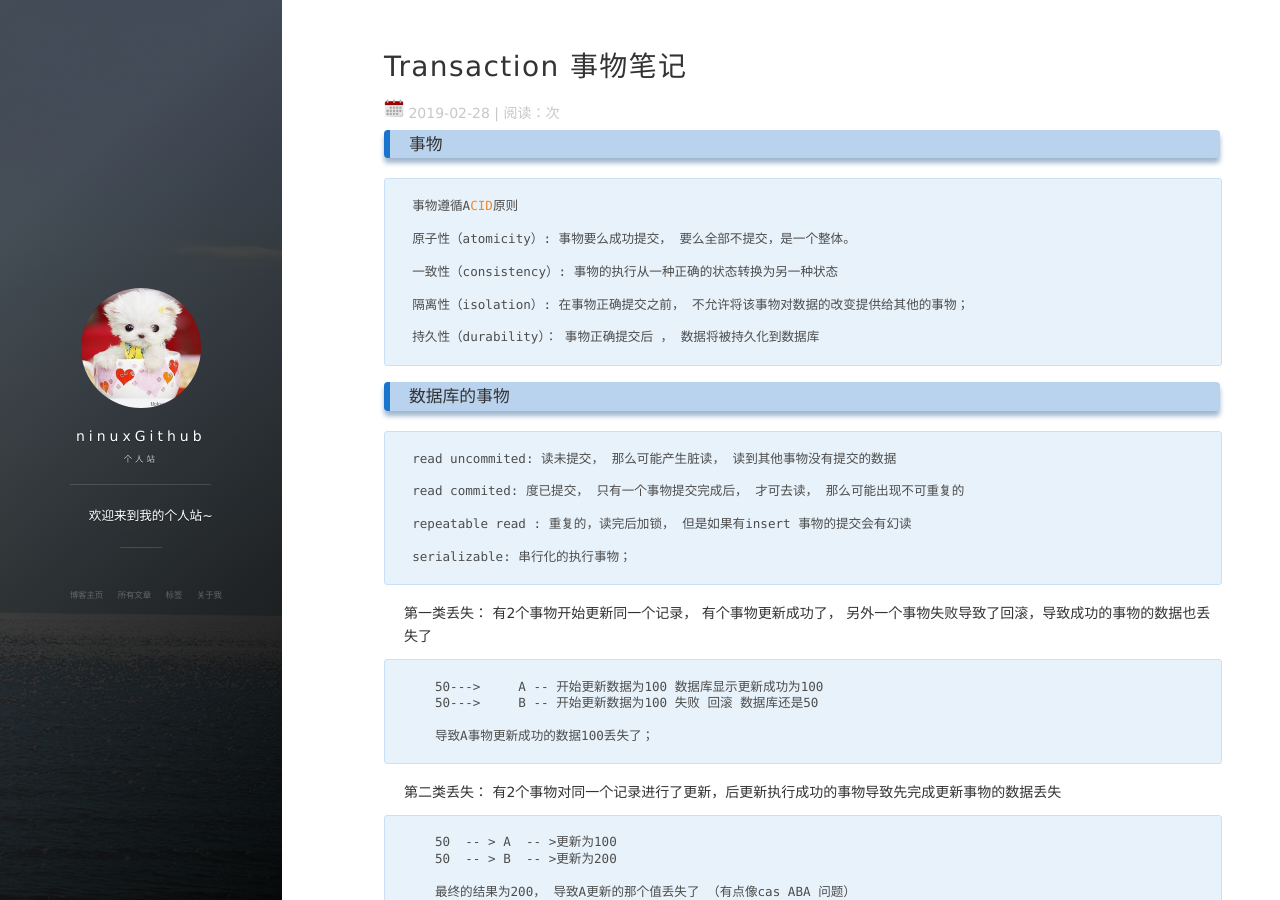
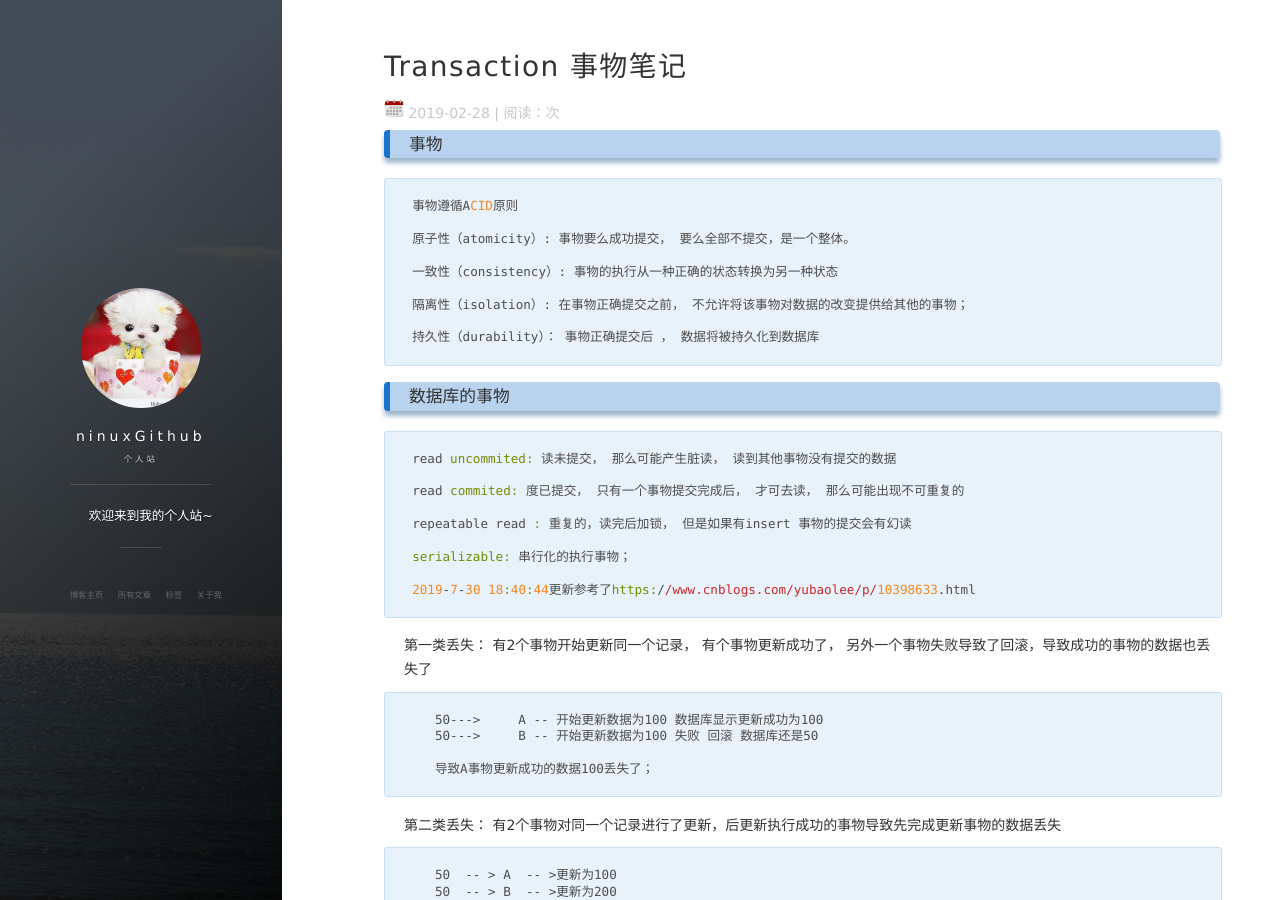
Before and after one commit to ninuxGithub/ninuxGithub.github.io, a Jekyll site: the page built from _posts/tx/2019-02-28-transaction.md, in a window 1280 px wide and 900 px high. Built offline with Jekyll 4.4.1, drawn with Linux system fonts in a browser that asks for light colours; nearby versions of some CDN libraries; comment, search, counter and statistics services are not loaded.

```diff
--- a/_posts/tx/2019-02-28-transaction.md
+++ b/_posts/tx/2019-02-28-transaction.md
@@ -27,6 +27,8 @@ tag: tx
     repeatable read : 重复的，读完后加锁， 但是如果有insert 事物的提交会有幻读
 
     serializable: 串行化的执行事物；
+
+    2019-7-30 18:40:44更新参考了https://www.cnblogs.com/yubaolee/p/10398633.html
 
 第一类丢失： 有2个事物开始更新同一个记录， 有个事物更新成功了，
             另外一个事物失败导致了回滚，导致成功的事物的数据也丢失了
```
